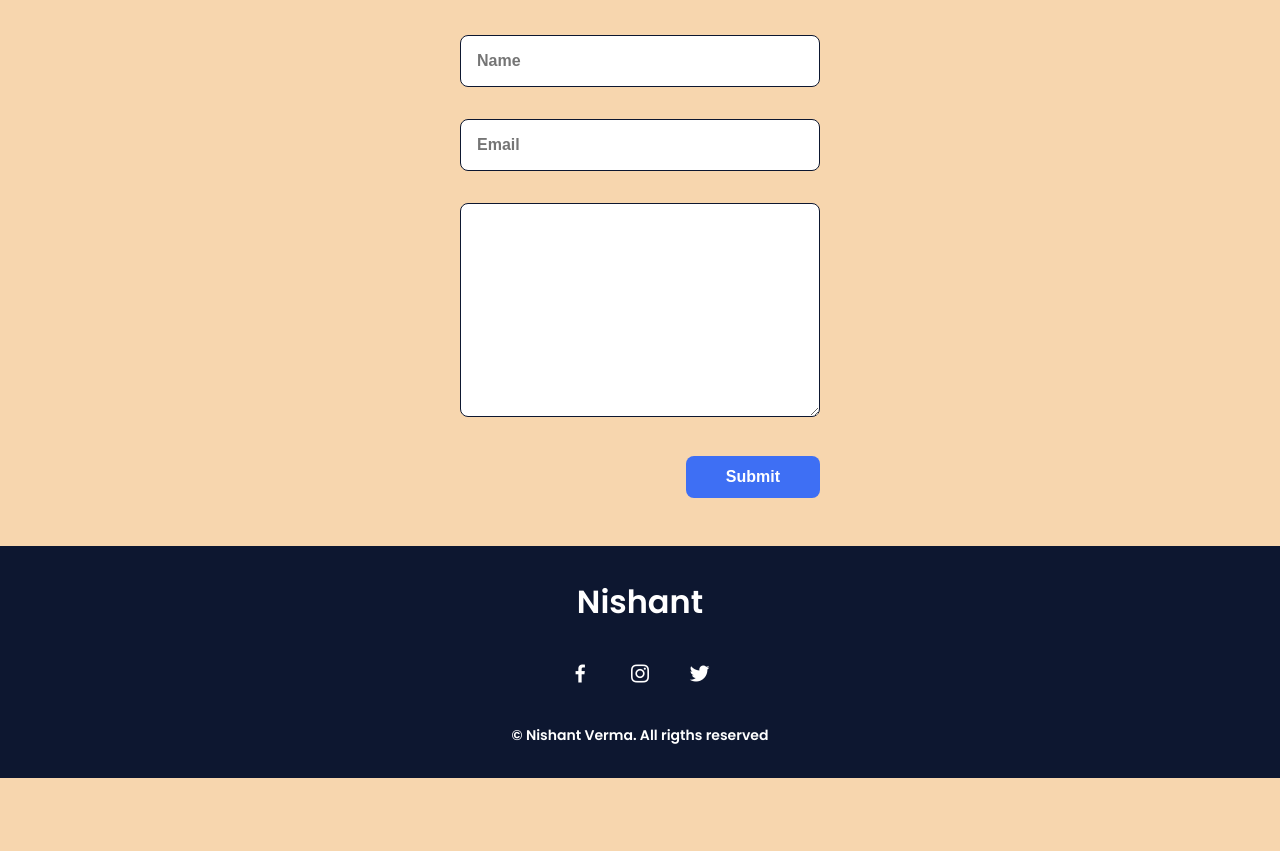
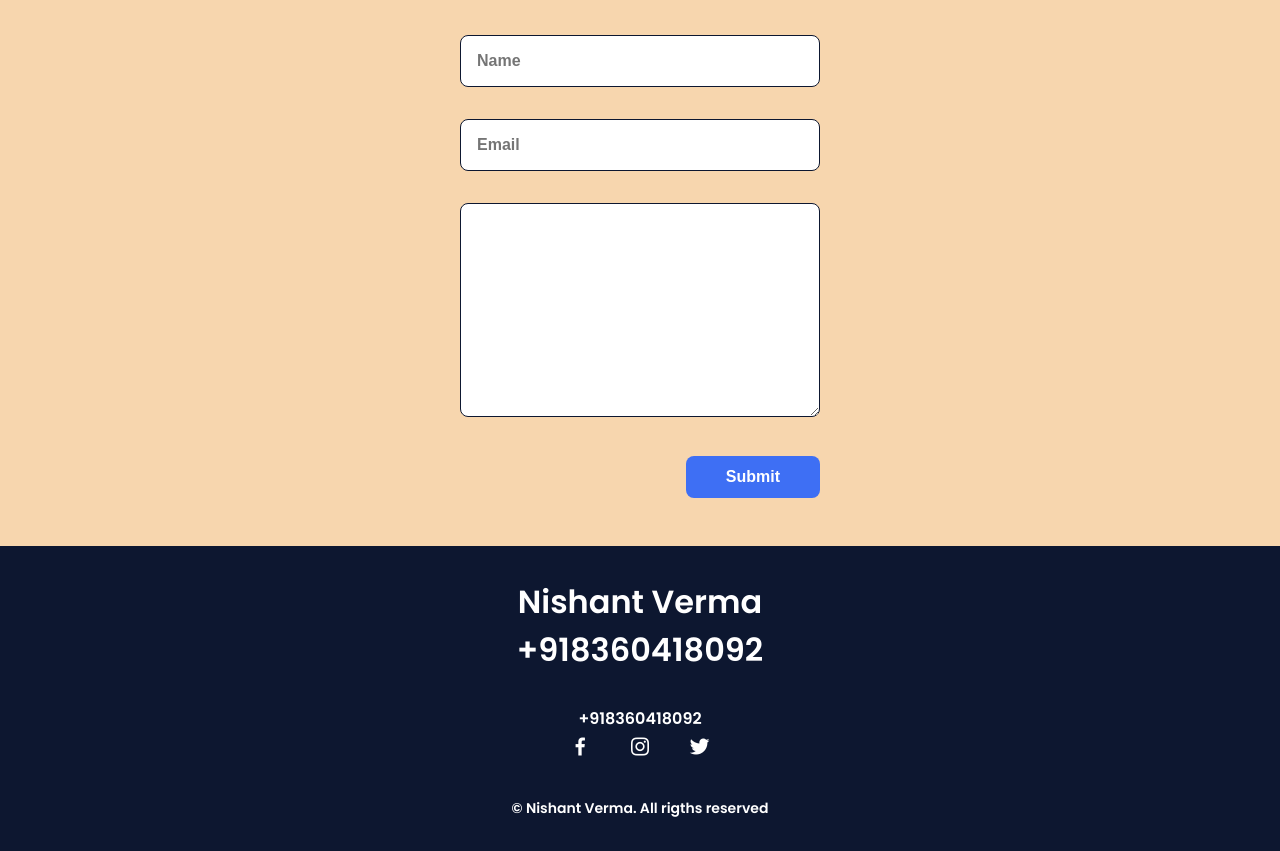
Before and after one commit to nishantverma0603/MyPortfolio, a plain HTML site: page index.html in a window 1280 px wide. Shown: the part 2677-3528 px from the top of the page. Before the commit the page ends 3455 px from the top, so only its background shows below. Drawn offline with nearby package versions, Linux system fonts and the light colour scheme.

Commit message:
Update index.html

```diff
--- a/index.html
+++ b/index.html
@@ -183,7 +183,8 @@
 
         <!--===== FOOTER =====-->
         <footer class="footer">
-            <p class="footer__title">Nishant</p>
+            <p class="footer__title">Nishant Verma<br>+918360418092</p>
+            <p>+918360418092</p>
             <div class="footer__social">
                 <a href="#" class="footer__icon"><i class='bx bxl-facebook' ></i></a>
                 <a href="#" class="footer__icon"><i class='bx bxl-instagram' ></i></a>
```
